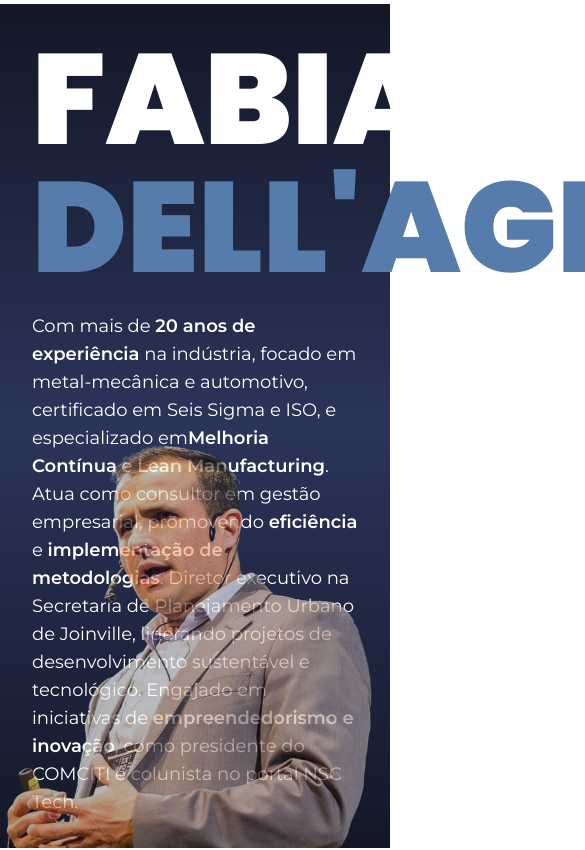
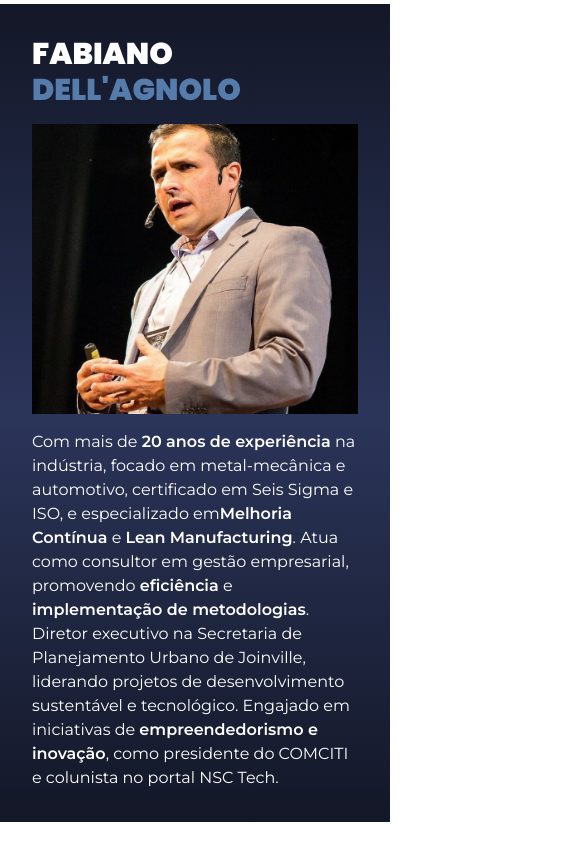
Before and after one commit to llucasgomes/domus-petra, a Next.js app: page / in a window 390 px wide. Shown: the part 840-1690 px from the top of the page, 585 px wide, since content can reach past the window. Built offline with nearby package versions, Linux system fonts and the light colour scheme; grey boxes are pictures that could not be loaded.

Commit message:
:lipstick: chore(page/home): restruturando o section fabiano

```diff
--- a/src/app/(home)/_component/sections/Fabiano.tsx
+++ b/src/app/(home)/_component/sections/Fabiano.tsx
@@ -3,19 +3,28 @@ import Image from 'next/image'
 
 export const FabianoSobre = () => {
   return (
-    <section className="relative flex h-screen flex-col items-center gap-12 bg-gradient-to-b from-[#131727] from-0% via-[#2B355A] via-50% to-[#131727] to-100% p-8 md:flex-row md:items-start md:justify-start md:gap-8 md:p-10">
-      <div className="flex h-full w-full flex-col justify-between gap-2 md:w-[600px] md:px-8">
+    <section className="relative flex-col items-center gap-12 p-8 md:h-[500px] md:flex-row md:items-start md:justify-start md:gap-8 md:p-10 lg:h-screen">
+      <div className="flex h-full w-full flex-col justify-center gap-4 md:w-[600px] lg:justify-center lg:gap-2 lg:px-8">
         <div className="">
-          <h2 className={`${poppis.className} text-9xl font-black text-white`}>
+          <h2
+            className={`${poppis.className} text-3xl font-black text-white md:text-7xl lg:text-9xl xl:text-8xl`}
+          >
             FABIANO
           </h2>
           <h2
-            className={`${poppis.className} text-9xl font-black text-[#567CAB]`}
+            className={`${poppis.className} text-3xl font-black text-[#567CAB] md:text-7xl lg:text-9xl xl:text-8xl`}
           >
             {`DELL'AGNOLO`}
           </h2>
         </div>
-        <p className="text-lg text-white lg:w-[672px]">
+        <Image
+          alt="homem de pele clara com cabelo curto e escuro, usando um terno cinza claro sobre uma camisa social azul clara. Ele está em pé, falando com um microfone de fone de ouvido preso à orelha e um controle remoto nas mãos. A expressão dele é séria e ele parece estar apresentando ou palestrando em um evento. O fundo é escuro, destacando a figura do homem."
+          src={'/outros/profile-fabiano.png'}
+          width={380}
+          height={380}
+          className="md:hidden"
+        />
+        <p className="text-white md:w-[500px] lg:w-[672px] lg:text-lg">
           Com mais de{' '}
           <span className="font-semibold">20 anos de experiência</span> na
           indústria, focado em metal-mecânica e automotivo, certificado em Seis
@@ -38,8 +47,9 @@ export const FabianoSobre = () => {
         src={'/outros/profile-fabiano02.png'}
         width={580}
         height={580}
-        className="absolute bottom-0 right-2 -z-[-5]"
+        className="absolute bottom-0 right-2 -z-10 hidden brightness-50 md:right-0 md:flex md:w-96 md:brightness-75 lg:w-[700px] xl:w-[550px]"
       />
+      <div className="absolute bottom-0 left-0 -z-20 h-full w-full bg-gradient-to-b from-[#131727] from-0% via-[#2B355A] via-50% to-[#131727] to-100%"></div>
     </section>
   )
 }
```
